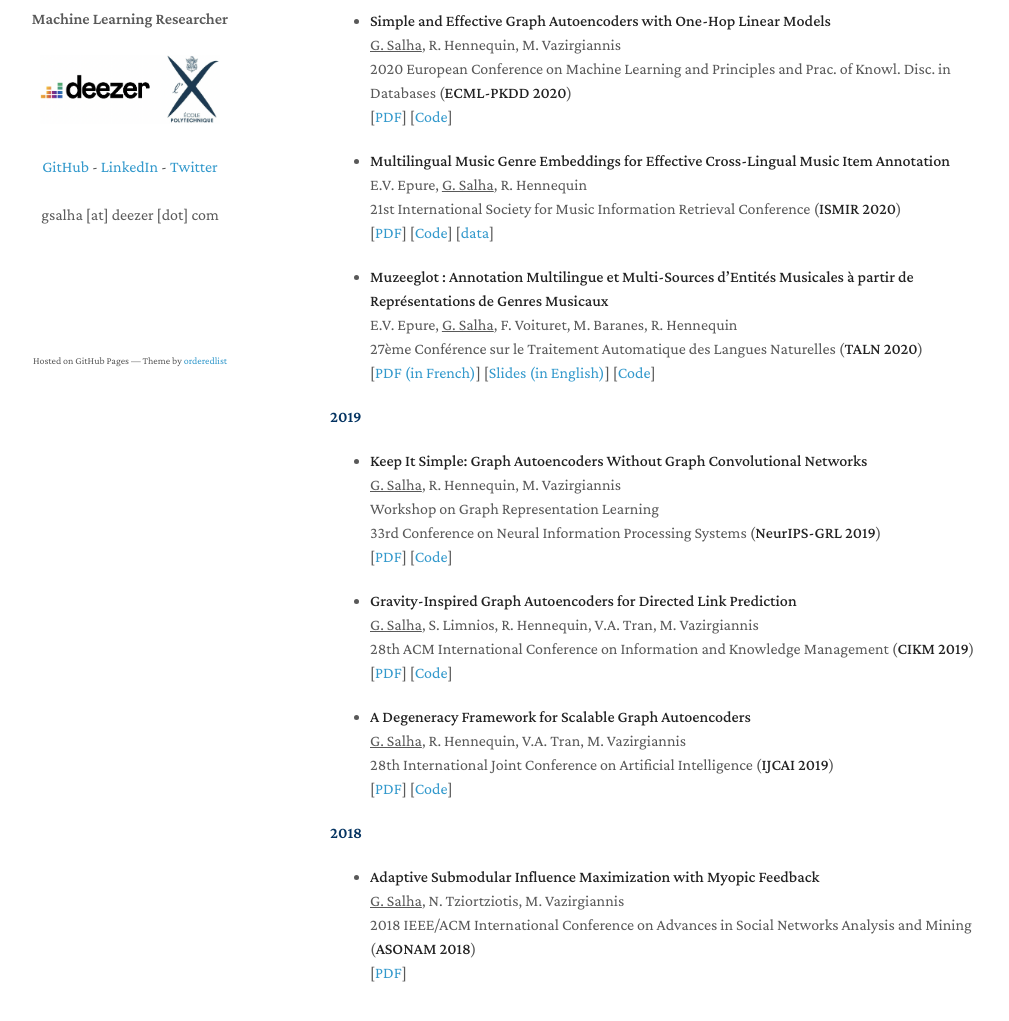
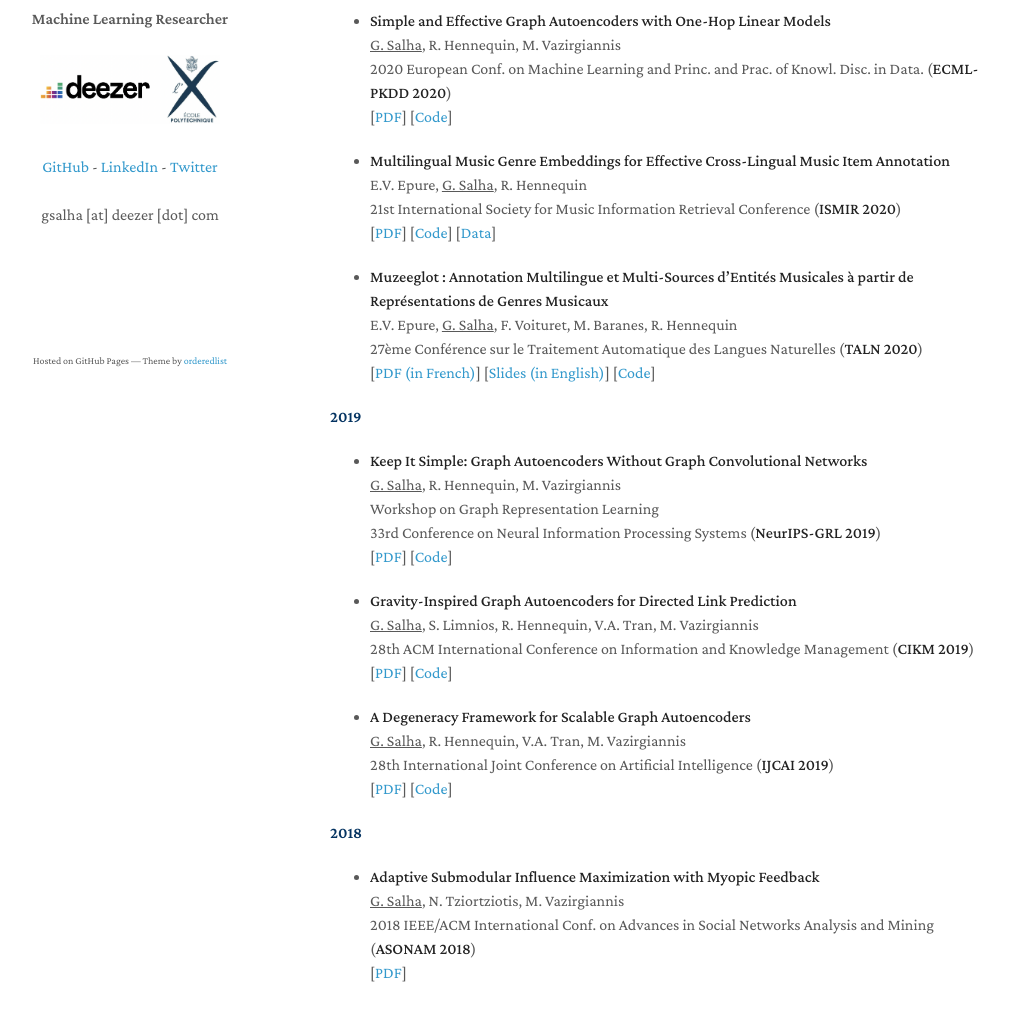
Before and after one commit to GuillaumeSalhaGalvan/GuillaumeSalhaGalvan.github.io, a Jekyll site: the page built from index.md, in a window 1280 px wide and 1400 px high, scrolled down 1290 px. Shown: the part 301-1322 px from the top of the window, without its empty margins (140-1149 px from the left). Built offline with Jekyll 4.4.1, drawn with Linux system fonts in a browser that asks for light colours; our own code applies the rules of GitHub Pages for plain Markdown files; a script that is not in the unit is left out.

Commit message:
Update index.md

```diff
--- a/index.md
+++ b/index.md
@@ -48,9 +48,9 @@ Note: I published under the name G. Salha until 2020.
 
 - **Carousel Personalization in Music Streaming Apps with Contextual Bandits** <br> W. Bendada, <ins>G. Salha</ins>, T. Bontempelli <br> 14th ACM Conference on Recommender Systems (**RecSys 2020**) <br> [[PDF](https://arxiv.org/pdf/2009.06546.pdf)] [[Code](https://github.com/deezer/carousel_bandits)] [[Data](https://zenodo.org/record/4048678#.X22ttJMza3K)] [[Video](https://vimeo.com/456553260)] <strong><i style="color:#e74d3c">Best short paper candidate</i></strong>
 
-- **Simple and Effective Graph Autoencoders with One-Hop Linear Models** <br> <ins>G. Salha</ins>, R. Hennequin, M. Vazirgiannis <br> 2020 European Conference on Machine Learning and Principles and Prac. of Knowl. Disc. in Databases (**ECML-PKDD 2020**) <br> [[PDF](https://arxiv.org/pdf/2001.07614.pdf)] [[Code](https://github.com/deezer/linear_graph_autoencoders)]
+- **Simple and Effective Graph Autoencoders with One-Hop Linear Models** <br> <ins>G. Salha</ins>, R. Hennequin, M. Vazirgiannis <br> 2020 European Conf. on Machine Learning and Princ. and Prac. of Knowl. Disc. in Data. (**ECML-PKDD 2020**) <br> [[PDF](https://arxiv.org/pdf/2001.07614.pdf)] [[Code](https://github.com/deezer/linear_graph_autoencoders)]
 
-- **Multilingual Music Genre Embeddings for Effective Cross-Lingual Music Item Annotation** <br> E.V. Epure, <ins>G. Salha</ins>, R. Hennequin <br> 21st International Society for Music Information Retrieval Conference (**ISMIR 2020**) <br> [[PDF](https://arxiv.org/pdf/2009.07755.pdf)] [[Code](https://github.com/deezer/MultilingualMusicGenreEmbedding)] [[data](https://zenodo.org/record/4247202#.X6wp0ZNKi3L)]
+- **Multilingual Music Genre Embeddings for Effective Cross-Lingual Music Item Annotation** <br> E.V. Epure, <ins>G. Salha</ins>, R. Hennequin <br> 21st International Society for Music Information Retrieval Conference (**ISMIR 2020**) <br> [[PDF](https://arxiv.org/pdf/2009.07755.pdf)] [[Code](https://github.com/deezer/MultilingualMusicGenreEmbedding)] [[Data](https://zenodo.org/record/4247202#.X6wp0ZNKi3L)]
 
 - **Muzeeglot : Annotation Multilingue et Multi-Sources d’Entités Musicales à partir de Représentations de Genres Musicaux** <br> E.V. Epure, <ins>G. Salha</ins>, F. Voituret, M. Baranes, R. Hennequin <br> 27ème Conférence sur le Traitement Automatique des Langues Naturelles (**TALN 2020**) <br> [[PDF (in French)](https://hal.archives-ouvertes.fr/hal-02768498/document)] [[Slides (in English)](https://github.com/deezer/muzeeglot/blob/master/docs/presentation.pdf)] [[Code](https://github.com/deezer/muzeeglot)]
 
@@ -65,6 +65,6 @@ Note: I published under the name G. Salha until 2020.
 
 #### 2018
 
-- **Adaptive Submodular Influence Maximization with Myopic Feedback** <br> <ins>G. Salha</ins>, N. Tziortziotis, M. Vazirgiannis <br> 2018 IEEE/ACM International Conference on Advances in Social Networks Analysis and Mining (**ASONAM 2018**) <br> [[PDF](https://arxiv.org/pdf/1704.06905.pdf)]
+- **Adaptive Submodular Influence Maximization with Myopic Feedback** <br> <ins>G. Salha</ins>, N. Tziortziotis, M. Vazirgiannis <br> 2018 IEEE/ACM International Conf. on Advances in Social Networks Analysis and Mining (**ASONAM 2018**) <br> [[PDF](https://arxiv.org/pdf/1704.06905.pdf)]
 
 <br>
```
